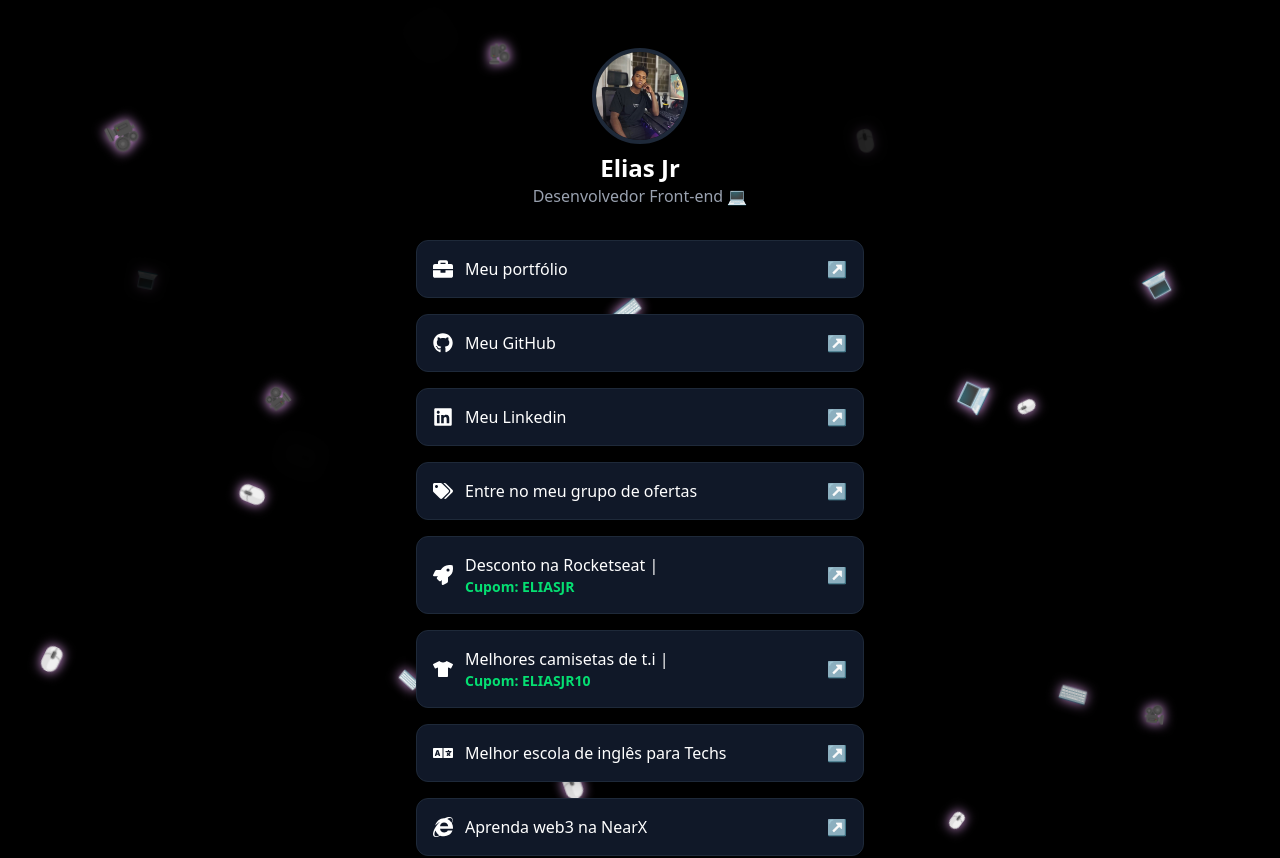
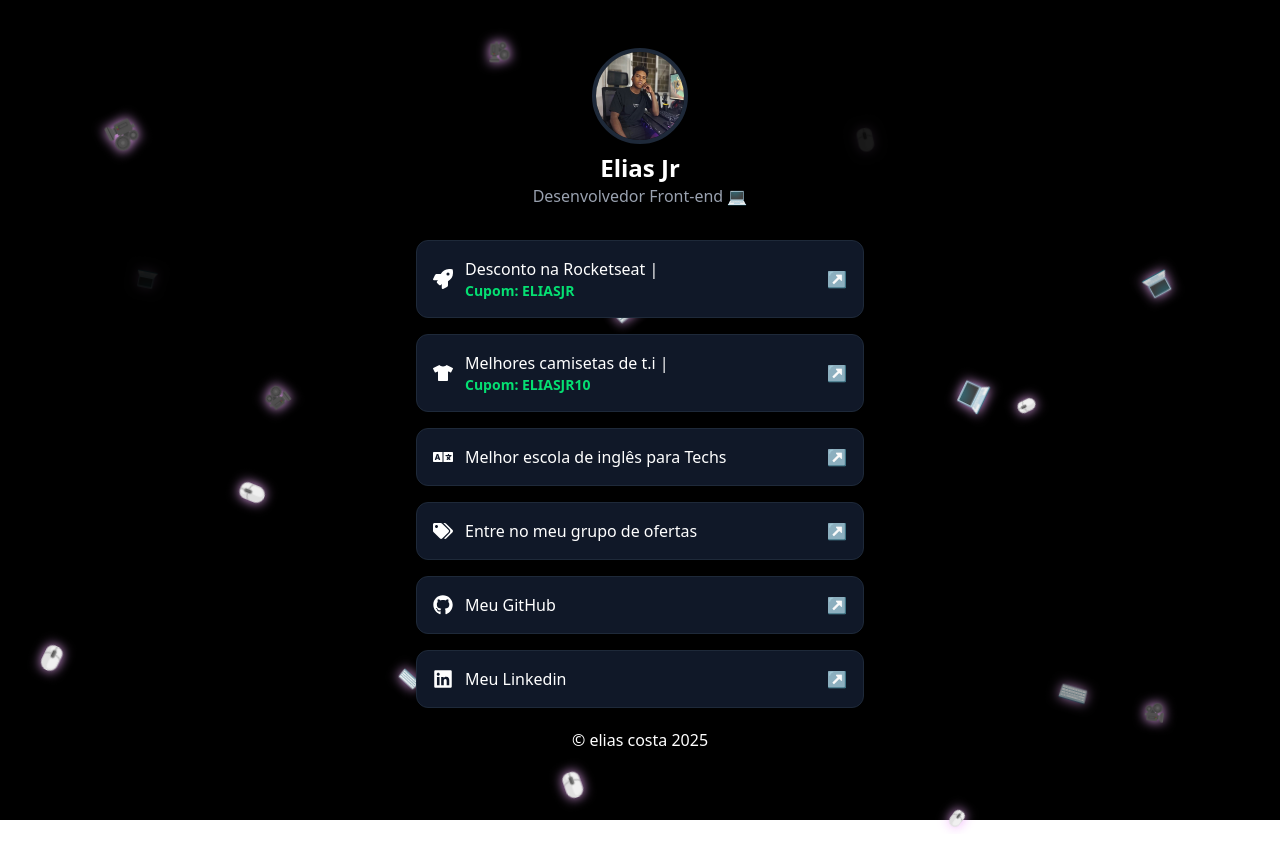
Before and after one commit to eliasjrdev/pagelinks, a React (Vite) app: page / in a window 1280 px wide. Shown: the top 858 px of the page. After the commit the page ends 834 px from the top, so only its background shows below. Built offline with nearby package versions, Linux system fonts and the light colour scheme.

Commit message:
alteração na ordem dos links

```diff
--- a/src/components/BioLinks.jsx
+++ b/src/components/BioLinks.jsx
@@ -2,16 +2,12 @@ import { useEffect, useRef, useState } from 'react';
 import { FaBriefcase, FaTags, FaGraduationCap, FaTshirt, FaDesktop, FaLinkedin, FaGithub, FaRocket, FaLanguage, FaInternetExplorer } from 'react-icons/fa';
 import Animacao from './Animacao';
 const links = [
-  { icon: <FaBriefcase />, label: 'Meu portfólio', url: 'https://portfolioeliasjr-dev.vercel.app/' },
-  { icon: <FaGithub />, label: 'Meu GitHub', url: 'https://github.com/eliasjrdev' },
-  { icon: <FaLinkedin />, label: 'Meu Linkedin', url: 'https://www.linkedin.com/in/elias-c/' },
-  { icon: <FaTags />, label: 'Entre no meu grupo de ofertas', url: 'https://chat.whatsapp.com/HpwUiTQJhxW1w0eiDHlp9Y?mode=ems_copy_t' },
   { icon: <FaRocket />, label: 'Desconto na Rocketseat |', extra: 'Cupom: ELIASJR', url: 'https://www.rocketseat.com.br/oferta/influencer/v2/eliasjr' },
   { icon: <FaTshirt />, label: 'Melhores camisetas de t.i |', extra: 'Cupom: ELIASJR10', url: 'https://www.useti.shop/useti?utm_source=instagram&utm_medium=afiliado&utm_campaign=eliasjrdev' },
-  { icon: <FaLanguage />, label: 'Melhor escola de inglês para Techs', url: 'https://api.whatsapp.com/send/?phone=%2B5583996596063' },
-  { icon: <FaInternetExplorer />, label: 'Aprenda web3 na NearX', url: 'https://nearx.com.br/custom-plans?gad_source=1&gad_campaignid=21081157148&gclid=CjwKCAjwtfvEBhAmEiwA-DsKjn3-U8B90ZQ6KWb_JfMnsdx9leoOLmNIie7bZA8pCG5EDVQD3k3qbxoCSSgQAvD_BwE&fbclid=PAZXh0bgNhZW0CMTEAAadHM8bvuZaj2F7_weGZzAod5l6r07tbXe1peoNgm4JWeZdeCS9s5GfcQSPjGw_aem_S4MiGDCbuyYUENsH6SmKaA' },
-  { icon: <FaDesktop />, label: 'Links do meu setup', url: 'https://www.amazon.com.br/shop/eliasjr.dev/list/3N5B136B4LTCE?ref_=cm_sw_r_cp_ud_aipsflist_39J9S6H1CW1FVYSJCJWX' },
-
+  { icon: <FaLanguage />, label: 'Melhor escola de inglês para Techs', url: 'https://api.whatsapp.com/send?phone=5583993611976' },
+  { icon: <FaTags />, label: 'Entre no meu grupo de ofertas', url: 'https://chat.whatsapp.com/HpwUiTQJhxW1w0eiDHlp9Y?mode=ems_copy_t' },
+  { icon: <FaGithub />, label: 'Meu GitHub', url: 'https://github.com/eliasjrdev' },
+  { icon: <FaLinkedin />, label: 'Meu Linkedin', url: 'https://www.linkedin.com/in/elias-c/' }
 ];
 
 export default function BioLinks() {
```
